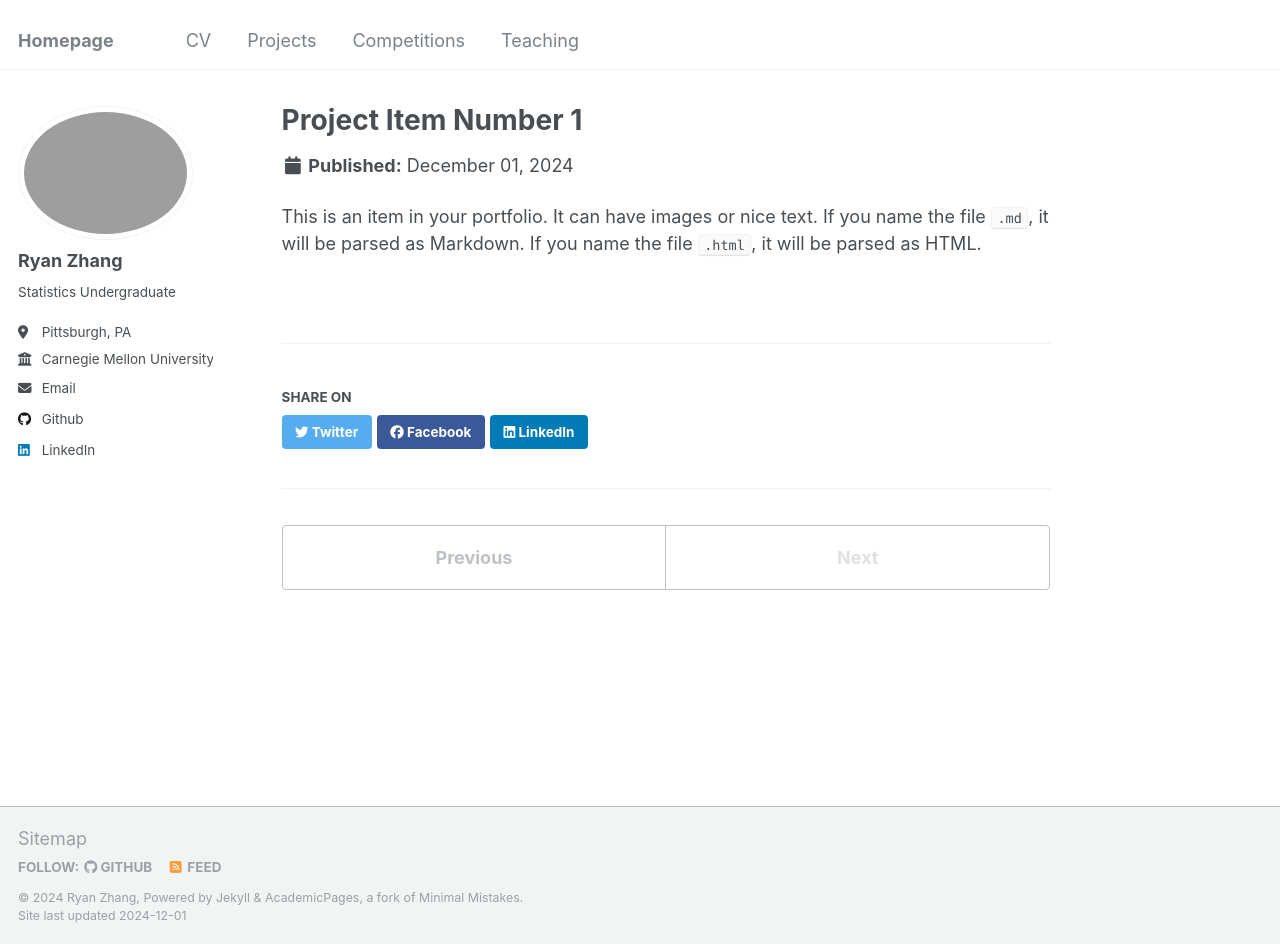
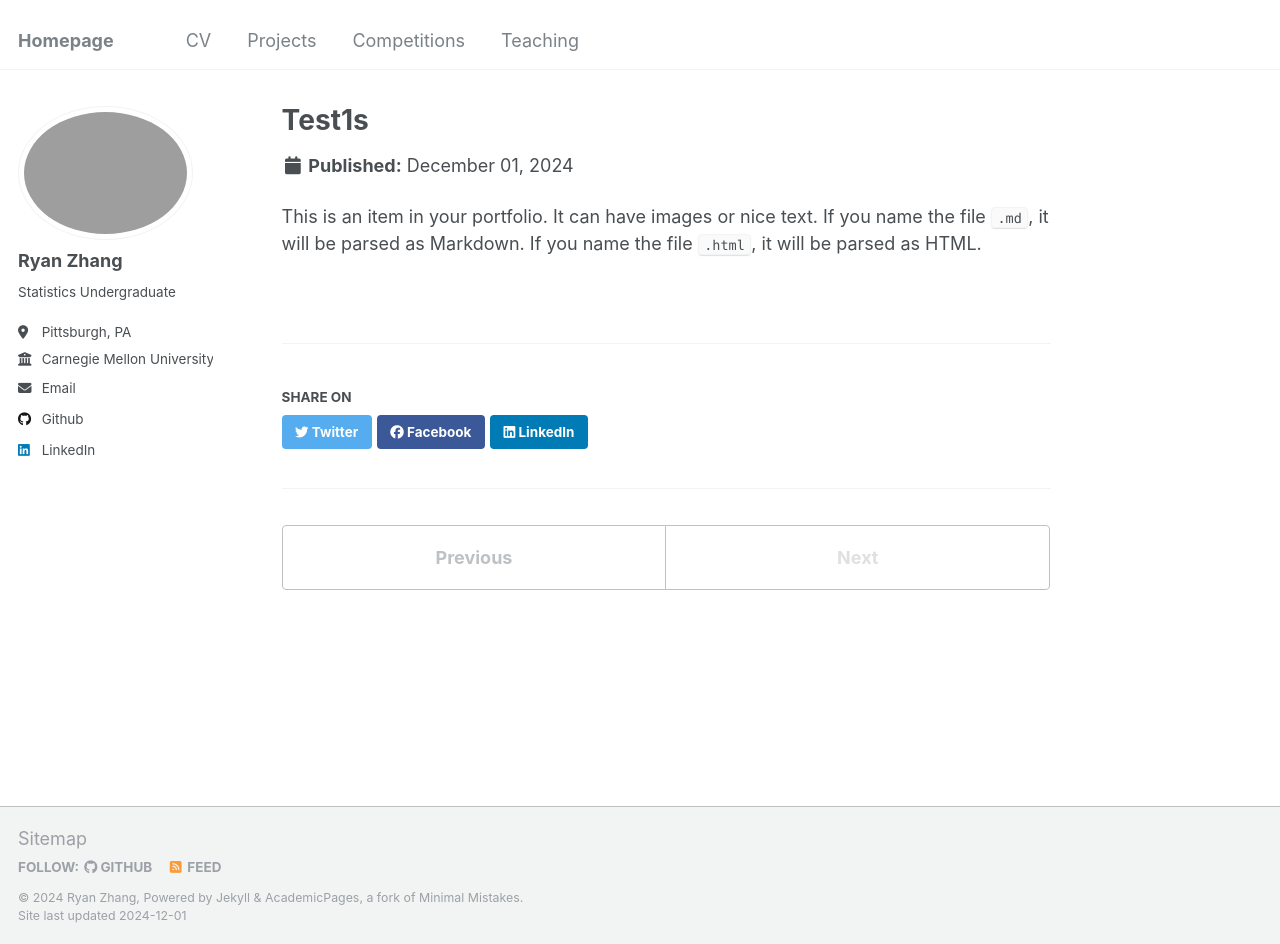
Before and after one commit to rzryanz00/rzryanz00.github.io, a Jekyll site: the page built from _portfolio/project-1.md, in a window 1280 px wide and 944 px high. Built offline with Jekyll 4.4.1, drawn with Linux system fonts in a browser that asks for light colours.

Commit message:
quick test 2

```diff
--- a/_portfolio/project-1.md
+++ b/_portfolio/project-1.md
@@ -1,5 +1,5 @@
 ---
-title: "Project Item Number 1"
+title: "Test1s"
 excerpt: "Short description of portfolio item number 1<br/><img src='/images/500x300.png'>"
 collection: portfolio
 external_url: "https://github.com/rzryanz00/TabularMagic"
```
